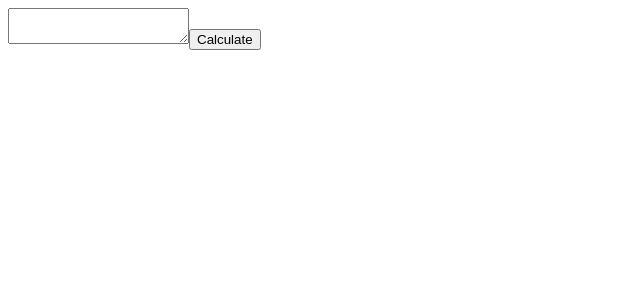
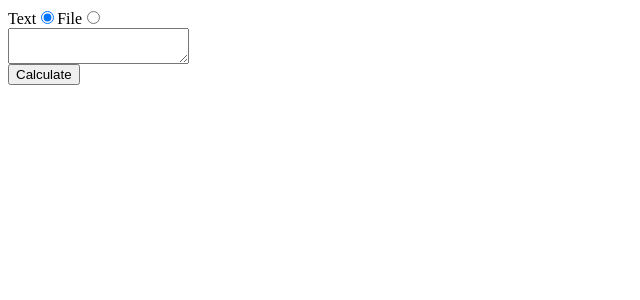
Before and after one commit to EndernaN4U/bioinformatyka, a React (Vite) app: page / in a window 1280 px wide. Shown: the top 300 px of the page, without its empty margins (0-640 px from the left). Built offline with nearby package versions, Linux system fonts and the light colour scheme.

Commit message:
added calc from file & some validation

```diff
--- a/index.html
+++ b/index.html
@@ -4,7 +4,7 @@
     <meta charset="UTF-8" />
     <link rel="icon" type="image/svg+xml" href="/vite.svg" />
     <meta name="viewport" content="width=device-width, initial-scale=1.0" />
-    <title>BioInfoXD</title>
+    <title>BioInformatyka - OrlyZSL</title>
   </head>
   <body>
     <div id="root"></div>
--- a/package.json
+++ b/package.json
@@ -9,6 +9,7 @@
     "preview": "vite preview"
   },
   "dependencies": {
+    "chart": "^0.1.2",
     "react": "^18.2.0",
     "react-dom": "^18.2.0"
   },
--- a/src/components/Solver.tsx
+++ b/src/components/Solver.tsx
@@ -5,11 +5,14 @@ export default function Solver() {
 
     const [inf, setBioInfo] = useState(new BioInformatyka());
     const [data,setData] = useState('');
+    const [type, setType] = useState('text');
 
-    let myRef = createRef<HTMLTextAreaElement>();
+    let textRef = createRef<HTMLTextAreaElement>();
+    let fileRef = createRef<HTMLInputElement>();
 
     const changeData = ()=>{
-        let input = myRef.current?.value!;
+        if(type==="text"){
+            let input = textRef.current?.value!;
             if(input === ""){
                 inf.data = [];
                 setData("");
@@ -18,6 +21,15 @@ export default function Solver() {
             inf.setData(input);
             setData(input);
         }
+        else{
+            if(!fileRef.current?.files) return; // No files
+            fileRef.current?.files![0].text().then(data=>{
+                inf.setData(data);
+                setData(data);
+            })
+        }
+
+    }
 
     useEffect(()=>{
 
@@ -25,17 +37,24 @@ export default function Solver() {
 
   return (
     <div>
-        <textarea ref={myRef}></textarea>
+        <label>Text</label>
+        <input type="radio" name="type" checked={(type==="text")} onClick={()=>setType("text")}/>
+
+        <label>File</label>
+        <input type="radio" name="type" checked={(type==="file")} onClick={()=>setType("file")}/>
+
+        <textarea style={{display: (type==="text")? "block":"none"}} ref={textRef}></textarea>
+        <input style={{display: (type==="file")? "block":"none"}} ref={fileRef} type="file" accept='.txt' multiple={false}/>
         <button onClick={changeData}>Calculate</button>
          {
             (inf.data)?
             <div>
                 {
                     inf.data.map((rna: any, ind: any)=>{
-                        const data = inf.getProperties(rna.aminoAcid);
+                        const data = inf.getProperties(rna.sequence);
                         return (
                             <div key={ind} className='protein'>
-                            <p>sequence: {rna.aminoAcid}</p>
+                            <p>sequence: {rna.sequence}</p>
                             <p>three letter sequence: {data.longSequence}</p>
                             <p>length: {data.length}</p>
                             <p>gravy: {data.gravy}</p>
@@ -49,7 +68,7 @@ export default function Solver() {
                 }
             </div>
             :
-            <p>Wpisz cos XD</p>
+            <p></p>
          }
     </div>
   )
--- a/src/static/bioInfo.tsx
+++ b/src/static/bioInfo.tsx
@@ -19,7 +19,18 @@ export default class BioInformatyka{
         return _data.replaceAll('T','U');
     }
 
+    validateData(_data: string){
+        _data.split('').map((element)=>{
+            if(!['A','U','G','C'].includes(element)) return false;
+        })
+        return true;
+    }
+
     setData(_data: string){         // Set data
+        if(_data.includes('T')) _data = this.dnaToRna(_data);
+        if(!this.validateData(_data)) return;
+
+
         this.dataString = _data;
         this.readRNA();             // force 'readRNA'
     }
@@ -32,7 +43,7 @@ export default class BioInformatyka{
 
         foudedRna.forEach((rna: String)=>{
             const acid = this.codonsIntoAcids(rna as string);
-            this.data.push({aminoAcid: acid, rna: rna});
+            this.data.push({sequence: acid, rna: rna});
         })
     }
 
@@ -54,31 +65,31 @@ export default class BioInformatyka{
         return acids;
     }
 
-    getProperties(_aminoAcid: string){
+    getProperties(sequence: string){
 
         let amounts = new Map<string, number>();
-        for (let aminoacid of _aminoAcid ) { // iterates over protein, counts aminoacids with charges
+        for (let aminoacid of sequence ) { // iterates over protein, counts aminoacids with charges
             if ( aminoProps[ObjKey(aminoacid)] !== undefined ) {
                  amounts.set(aminoacid,(amounts.has(aminoacid)? amounts.get(aminoacid)! + 1 : 1))
             }
         }
 
         let props = {
-            length: _aminoAcid.length,
+            length: sequence.length,
             mass : this.calcMass(amounts),
-            longSequence : this.getLongSequence(_aminoAcid),
+            longSequence : this.getLongSequence(sequence),
             gravy: this.calcGravy(amounts),
             netCharge: this.calcNetCharge(amounts),
             isoelectricPoint: this.calcIsoelectricPoint(amounts),
-            svg: this.drawSVG(_aminoAcid)
+            svg: this.drawSVG(sequence)
         }
 
         return props
     }
 
-    getLongSequence(_aminoAcid : string) {
+    getLongSequence(sequence : string) {
         let longSequence = '';
-        for (let amino of _aminoAcid) {
+        for (let amino of sequence) {
             longSequence += aminoProps[ObjKey(amino)][ObjKey("Symbol")] as any + " - ";
         }
         return "NH2 - " + longSequence + "OOOH" // a small hack to remove trailing "- "
@@ -161,7 +172,7 @@ export default class BioInformatyka{
 
 
 
-    drawSVG(_aminoAcid : string) {
+    drawSVG(sequence : string) {
         //TODO: change magic numbers to fields in aminoDrawingData
 
         let offset = -aminoDrawingData.connectorOffset
@@ -174,10 +185,10 @@ export default class BioInformatyka{
           <div style={{ width: 'calc(100% - 10px)', transform: 'translate(10px)' }}>
           <img src={aminoDrawingData.M.image}></img>
           {
-            _aminoAcid.split("").map((el, i) => {
+            sequence.split("").map((el, i) => {
                 const offsetCopy = offset
 
-                if (_aminoAcid[i - 1] == 'A' || _aminoAcid[i - 1] == 'G') {
+                if (sequence[i - 1] == 'A' || sequence[i - 1] == 'G') {
                     connector = !connector
                     oxygen = connector
                 }
```
Also changed, not shown: 1 other file (tests, documents, lock files or other folders). Lines whose indentation alone changed are shown as unchanged.
